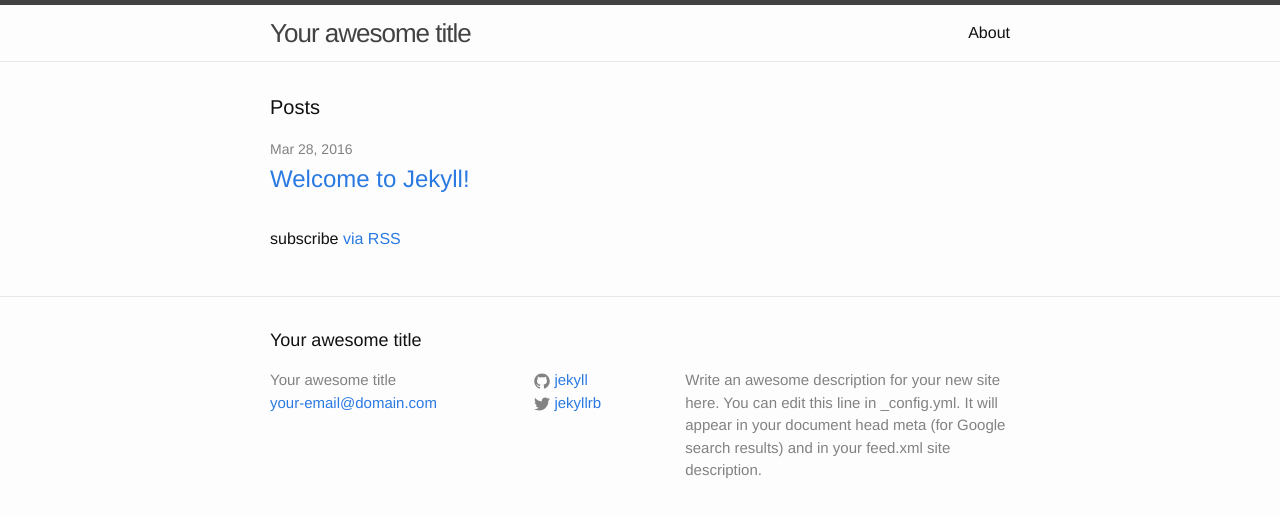
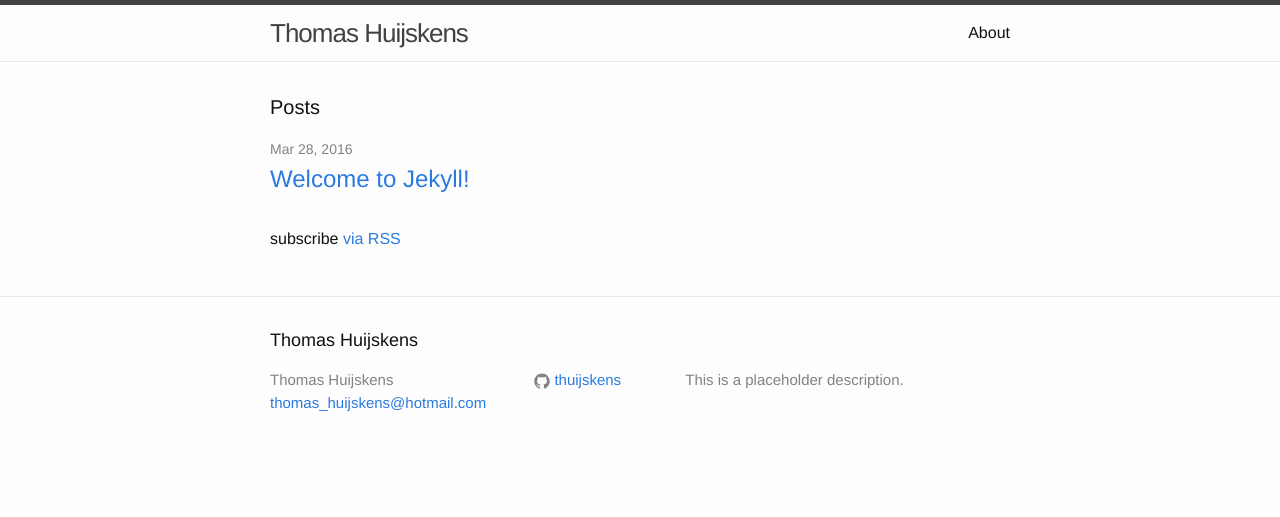
Before and after one commit to thuijskens/thuijskens.github.io, a Jekyll site: the page built from index.html, in a window 1280 px wide. Shown: the top 517 px of the page. Built offline with Jekyll 4.4.1, drawn with Linux system fonts in a browser that asks for light colours.

Commit message:
Updatd config.yml

```diff
--- a/_config.yml
+++ b/_config.yml
@@ -6,16 +6,13 @@
 # 'jekyll serve'. If you change this file, please restart the server process.
 
 # Site settings
-title: Your awesome title
-email: your-email@domain.com
+title: Thomas Huijskens
+email: thomas_huijskens@hotmail.com
 description: > # this means to ignore newlines until "baseurl:"
-  Write an awesome description for your new site here. You can edit this
-  line in _config.yml. It will appear in your document head meta (for
-  Google search results) and in your feed.xml site description.
+  This is a placeholder description.
 baseurl: "" # the subpath of your site, e.g. /blog
-url: "http://yourdomain.com" # the base hostname & protocol for your site
-twitter_username: jekyllrb
-github_username:  jekyll
+url: "http://thuijskens.github.io" # the base hostname & protocol for your site
+github_username:  thuijskens
 
 # Build settings
 markdown: kramdown
```
